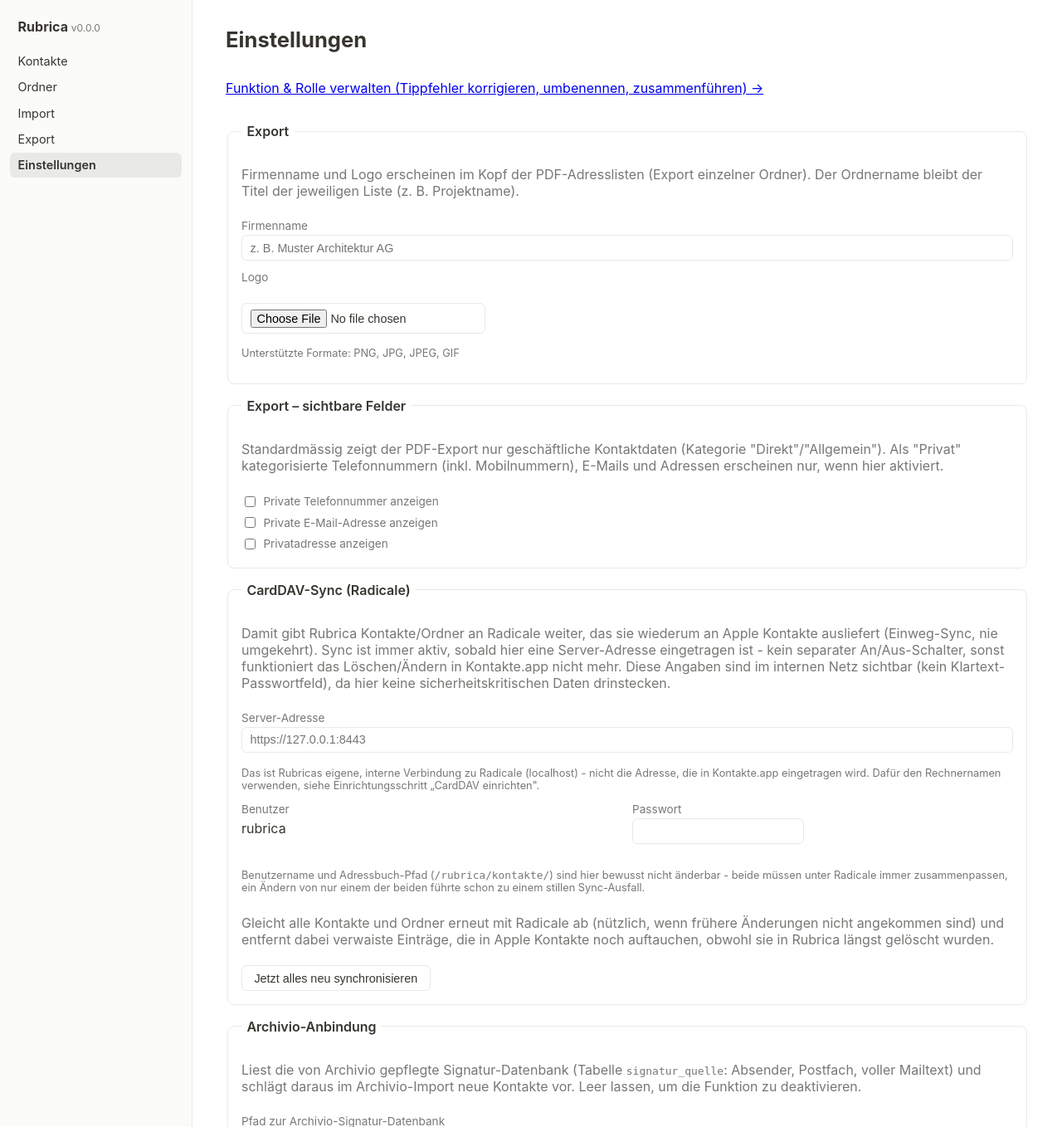
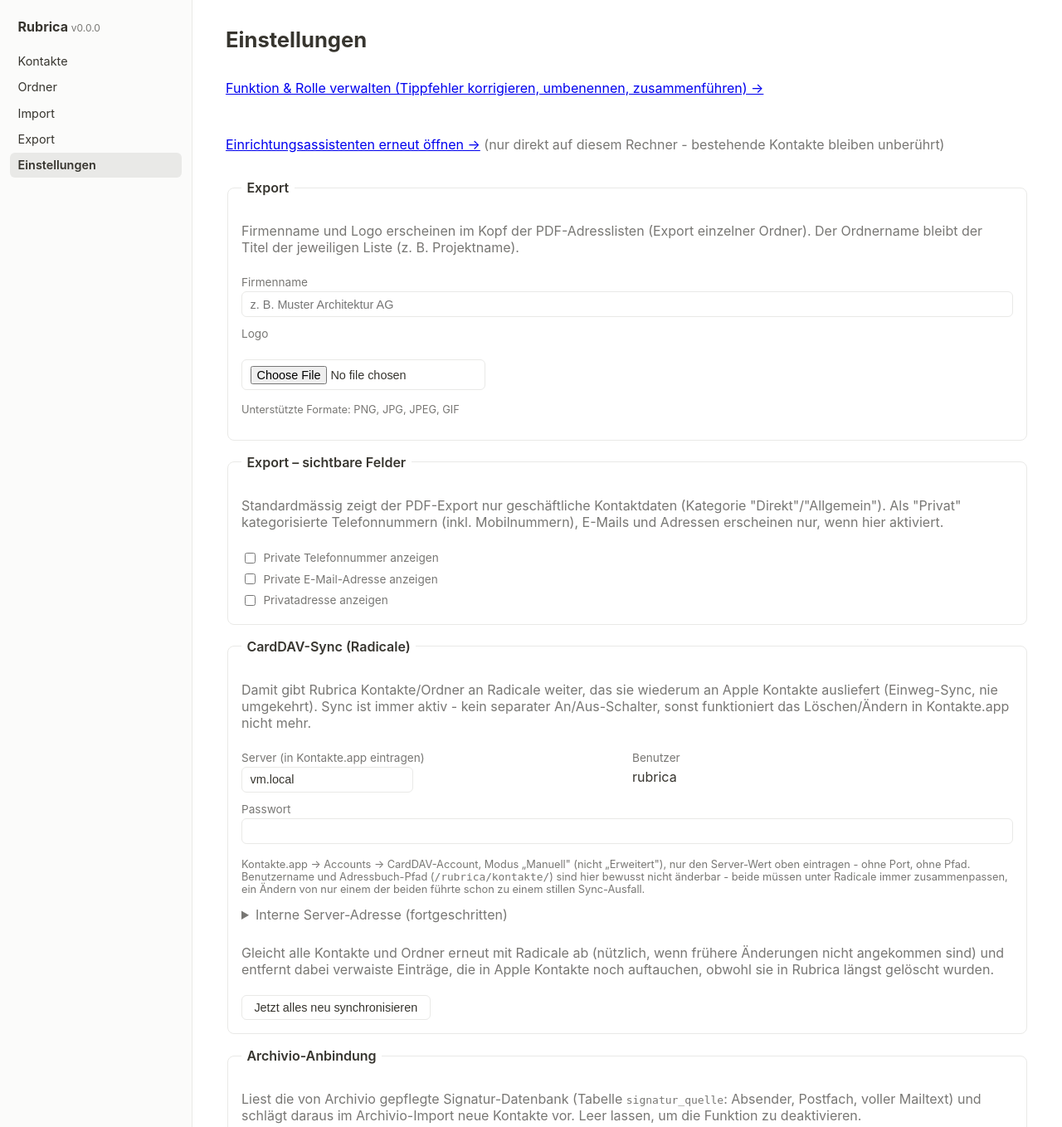
Before and after one commit to inderfab/rubrica, a FastAPI app: page /einstellungen in a window 1280 px wide. Shown: the top 1358 px of the page at 83% size. Run offline with FastAPI, Linux system fonts and the light colour scheme.

Commit message:
Auto-Open nach Installation, Kontakte.app-Adresse in Einstellungen sichtbar
- postinstall oeffnet bei einer frischen Installation automatisch die
  Web-UI (Einrichtungsassistent) im Standardbrowser, erkannt anhand
  von config.yaml vor dem ersten Dienststart. Bei Updates einer
  bereits eingerichteten Installation nicht.
- Einstellungen zeigen die fuer Kontakte.app relevante Adresse
  (Rechnername) statt nur der internen Loopback-Verbindung, die fuer
  die meisten Nutzer ohnehin irrelevant war. _hostname_local() von
  web/setup.py nach web/shared.py verschoben, von beiden genutzt.
- Neuer Link "Einrichtungsassistenten erneut öffnen" in den
  Einstellungen - die Setup-Routen hatten nie eine
  "bereits eingerichtet"-Sperre, nur den Lokal-Guard.

Co-Authored-By: Claude Sonnet 5 <noreply@anthropic.com>

```diff
--- a/web/settings.py
+++ b/web/settings.py
@@ -13,7 +13,7 @@ from fastapi.responses import FileResponse, RedirectResponse, Response
 from config import settings
 from db.connection import get_connection
 from sync import htpasswd, radicale
-from web.shared import templates
+from web.shared import _hostname_local, templates
 
 router = APIRouter()
 
@@ -48,6 +48,7 @@ def einstellungen_form(request: Request, gespeichert: str = "", sync: str = ""):
         "radicale_addressbook_path": f"/{radicale.RADICALE_BENUTZER}/kontakte/",
         "radicale_username": radicale.RADICALE_BENUTZER,
         "radicale_password": settings.get("radicale.password", "") or "",
+        "radicale_hostname": _hostname_local(),
         "ca_zertifikat_vorhanden": _ca_zertifikat_pfad().is_file(),
     })
 
--- a/web/templates/settings.html
+++ b/web/templates/settings.html
@@ -12,6 +12,10 @@
 
 <p class="empty">
     <a href="/einstellungen/funktionen-rollen">Funktion &amp; Rolle verwalten (Tippfehler korrigieren, umbenennen, zusammenführen) →</a>
+</p>
+<p class="empty">
+    <a href="/setup/1">Einrichtungsassistenten erneut öffnen →</a>
+    (nur direkt auf diesem Rechner - bestehende Kontakte bleiben unberührt)
 </p>
 
 <form method="post" action="/einstellungen" enctype="multipart/form-data">
@@ -66,36 +70,44 @@
         <legend>CardDAV-Sync (Radicale)</legend>
         <p class="empty" style="padding:0 0 0.5rem">
             Damit gibt Rubrica Kontakte/Ordner an Radicale weiter, das sie wiederum an Apple Kontakte
-            ausliefert (Einweg-Sync, nie umgekehrt). Sync ist immer aktiv, sobald hier eine Server-Adresse
-            eingetragen ist - kein separater An/Aus-Schalter, sonst funktioniert das Löschen/Ändern in
-            Kontakte.app nicht mehr. Diese Angaben sind im internen Netz sichtbar (kein Klartext-Passwortfeld),
-            da hier keine sicherheitskritischen Daten drinstecken.
+            ausliefert (Einweg-Sync, nie umgekehrt). Sync ist immer aktiv - kein separater An/Aus-Schalter,
+            sonst funktioniert das Löschen/Ändern in Kontakte.app nicht mehr.
         </p>
-        <div class="field">
-            <label>Server-Adresse</label>
-            <input type="text" name="radicale_base_url" value="{{ radicale_base_url }}"
-                   placeholder="https://127.0.0.1:8443" style="width:100%">
-            <p class="empty" style="padding:0.3rem 0 0; font-size:0.8rem">
-                Das ist Rubricas eigene, interne Verbindung zu Radicale (localhost) - nicht die Adresse, die
-                in Kontakte.app eingetragen wird. Dafür den Rechnernamen verwenden, siehe Einrichtungsschritt
-                „CardDAV einrichten".
-            </p>
-        </div>
+
         <div class="grid-2">
+            <div class="field">
+                <label>Server (in Kontakte.app eintragen)</label>
+                <input type="text" value="{{ radicale_hostname }}" readonly onclick="this.select()">
+            </div>
             <div class="field">
                 <label>Benutzer</label>
                 <p style="margin:0.3rem 0 0">{{ radicale_username or "–" }}</p>
             </div>
-            <div class="field">
-                <label>Passwort</label>
-                <input type="text" name="radicale_password" value="{{ radicale_password }}">
-            </div>
+        </div>
+        <div class="field">
+            <label>Passwort</label>
+            <input type="text" name="radicale_password" value="{{ radicale_password }}" style="width:100%">
         </div>
         <p class="empty" style="padding:0.3rem 0 0; font-size:0.8rem">
-            Benutzername und Adressbuch-Pfad (<code>{{ radicale_addressbook_path or "–" }}</code>) sind hier
-            bewusst nicht änderbar - beide müssen unter Radicale immer zusammenpassen, ein Ändern von nur
-            einem der beiden führte schon zu einem stillen Sync-Ausfall.
+            Kontakte.app → Accounts → CardDAV-Account, Modus „Manuell" (nicht „Erweitert"), nur den
+            Server-Wert oben eintragen - ohne Port, ohne Pfad. Benutzername und Adressbuch-Pfad
+            (<code>{{ radicale_addressbook_path or "–" }}</code>) sind hier bewusst nicht änderbar - beide
+            müssen unter Radicale immer zusammenpassen, ein Ändern von nur einem der beiden führte schon
+            zu einem stillen Sync-Ausfall.
         </p>
+
+        <details style="margin-top:0.8rem">
+            <summary style="cursor:pointer; color:var(--text-hell)">Interne Server-Adresse (fortgeschritten)</summary>
+            <div class="field" style="margin-top:0.5rem">
+                <input type="text" name="radicale_base_url" value="{{ radicale_base_url }}"
+                       placeholder="https://127.0.0.1:8443" style="width:100%">
+                <p class="empty" style="padding:0.3rem 0 0; font-size:0.8rem">
+                    Rubricas eigene, interne Verbindung zu Radicale (localhost) - nicht die Adresse für
+                    Kontakte.app (siehe oben). Nur relevant, falls Radicale auf einem anderen Port oder
+                    separat vom Rubrica-Server läuft.
+                </p>
+            </div>
+        </details>
         {% if ca_zertifikat_vorhanden %}
         <p class="empty" style="padding:0.6rem 0 0.3rem">
             Für weitere Stationen: das CA-Zertifikat einmal herunterladen, per Doppelklick öffnen und im
```
Also changed, not shown: tests/test_settings_web.py (+6 -0 lines), web/setup.py (+1 -12 lines), web/shared.py (+14 -0 lines), 1 other file.
